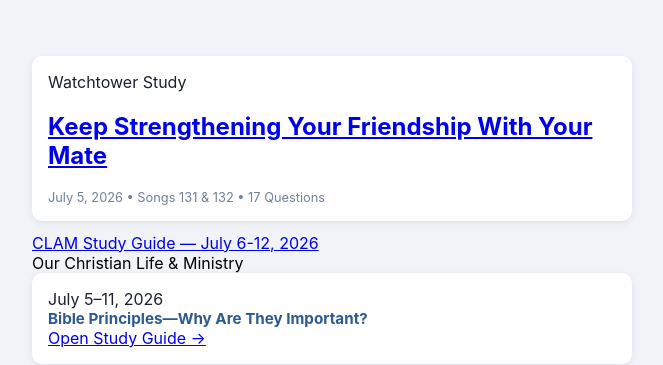
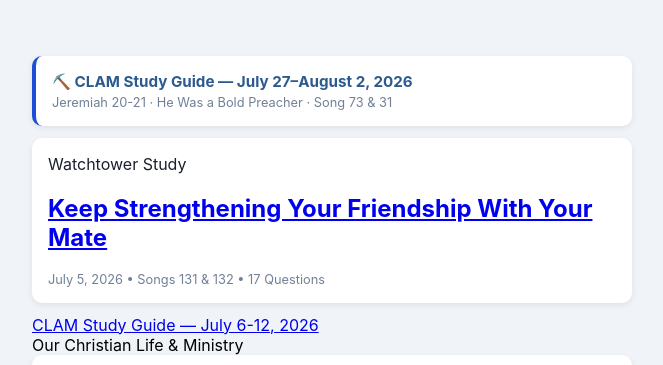
Before and after one commit to slebiz23-ux/jw-study-guides, a plain HTML site: page index.html in a window 1280 px wide. Shown: the top 365 px of the page, without its empty margins (308-971 px from the left). Drawn offline with Linux system fonts and the light colour scheme.

Commit message:
Add CLAM guide July 27-Aug 2 2026 to index

```diff
--- a/index.html
+++ b/index.html
@@ -15,6 +15,12 @@
 </style>
 </head>
 <body>
+<a href="CLAM_Study_Guide_July-27-Aug-2_2026.html" class="guide-card" style="border-left:4px solid #1d4ed8;">
+  <div class="guide-title">⛏️ CLAM Study Guide — July 27–August 2, 2026</div>
+  <div class="guide-meta">Jeremiah 20-21 · He Was a Bold Preacher · Song 73 &amp; 31</div>
+</a>
+
+
     <div class="guide-card">
       <div class="guide-type wt">Watchtower Study</div>
       <h2><a href="WT_Study_Guide_July-5-11_2026.html">Keep Strengthening Your Friendship With Your Mate</a></h2>
```
